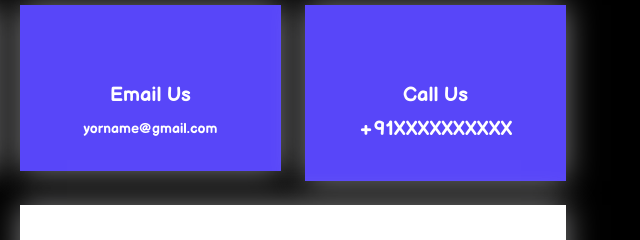
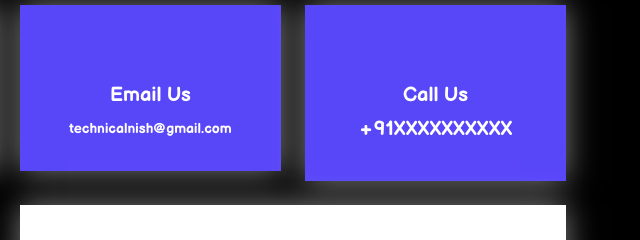
Before and after one commit to Nish251103/web-portfolio, a plain HTML site: page index.html in a window 1280 px wide. Shown: the part 9620-9860 px from the top of the page, 632-1272 px from the left. Drawn offline with nearby package versions, Linux system fonts and the light colour scheme; some icons are missing; a web font is replaced by a local one.

Commit message:
Update index.html

```diff
--- a/index.html
+++ b/index.html
@@ -434,7 +434,7 @@
                         <h3 style="color:white;">Email Us</h3>
                         <p>
                            <a href="mailto:contact@yourname.tech"
-                              >yorname@gmail.com</a
+                              >technicalnish@gmail.com</a
                               >
                         </p>
                      </div>
```
